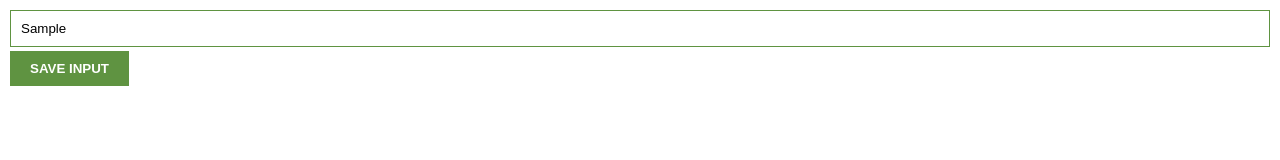
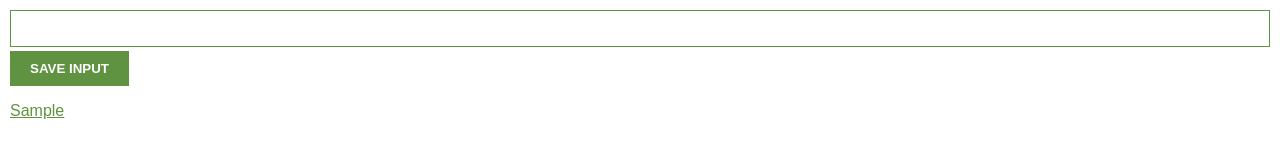
Before and after one commit to roysaucedo/tracker-chrome-extension, a plain HTML site: page index.html in a window 1280 px wide. Both pictures are taken after typing "Sample" into the empty fields and a click on the button "SAVE INPUT". Drawn offline with Linux system fonts and the light colour scheme.

Commit message:
App functioning

```diff
--- a/index.html
+++ b/index.html
@@ -7,6 +7,9 @@
         <input type="text" id="input-el">
         <!-- Create a SAVE INPUT button with id="input-btn" -->
         <button id="input-btn">SAVE INPUT</button>
+        <ul id="ul-el">
+
+        </ul>
         <script src="scripts.js"></script>
     </body>
 </html>
--- a/scripts.js
+++ b/scripts.js
@@ -1,10 +1,13 @@
-let myLeads = ["www.awesomelead.com", "www.epiclead.com", "www.greatlead.com"]
+let myLeads = []
 const inputEl = document.getElementById("input-el")
 const inputBtn = document.getElementById("input-btn")
+const ulEl = document.getElementById("ul-el")
 
 inputBtn.addEventListener("click", function() {
     myLeads.push(inputEl.value)
     console.log(myLeads)
+    inputEl.value = "";
+    renderLeads()
 })
 
 
@@ -12,6 +15,19 @@ inputBtn.addEventListener("click", function() {
 
 
 
-for (let i = 0; i < myLeads.length; i++) {
-    console.log(myLeads[i])
+function renderLeads(){
+    let listItems = ""
+
+    for (let i = 0; i < myLeads.length; i++) {
+        listItems += `
+            <li>
+                <a target='_blank' href='${myLeads[i]}'>
+                    ${myLeads[i]}
+                </a>
+            </li>
+        `
+
+    }
+
+    ulEl.innerHTML = listItems
 }
--- a/styles.css
+++ b/styles.css
@@ -29,3 +29,16 @@ button {
     font-weight: bold;
 
 }
+
+ul {
+    list-style: none;
+    padding-left: 0;
+}
+
+li {
+    margin-top: 5px;
+}
+
+a {
+    color: #5f9341;
+}
```
